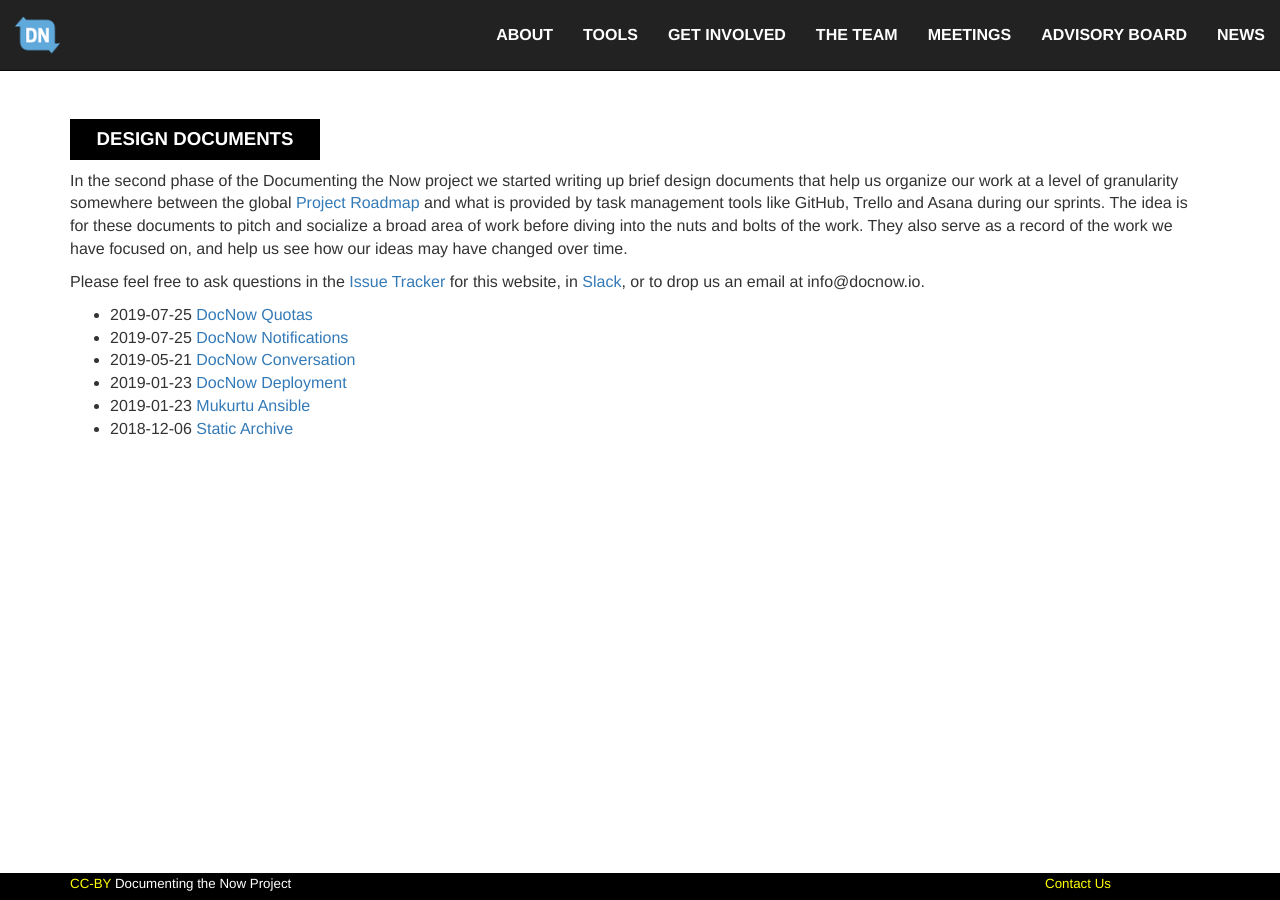
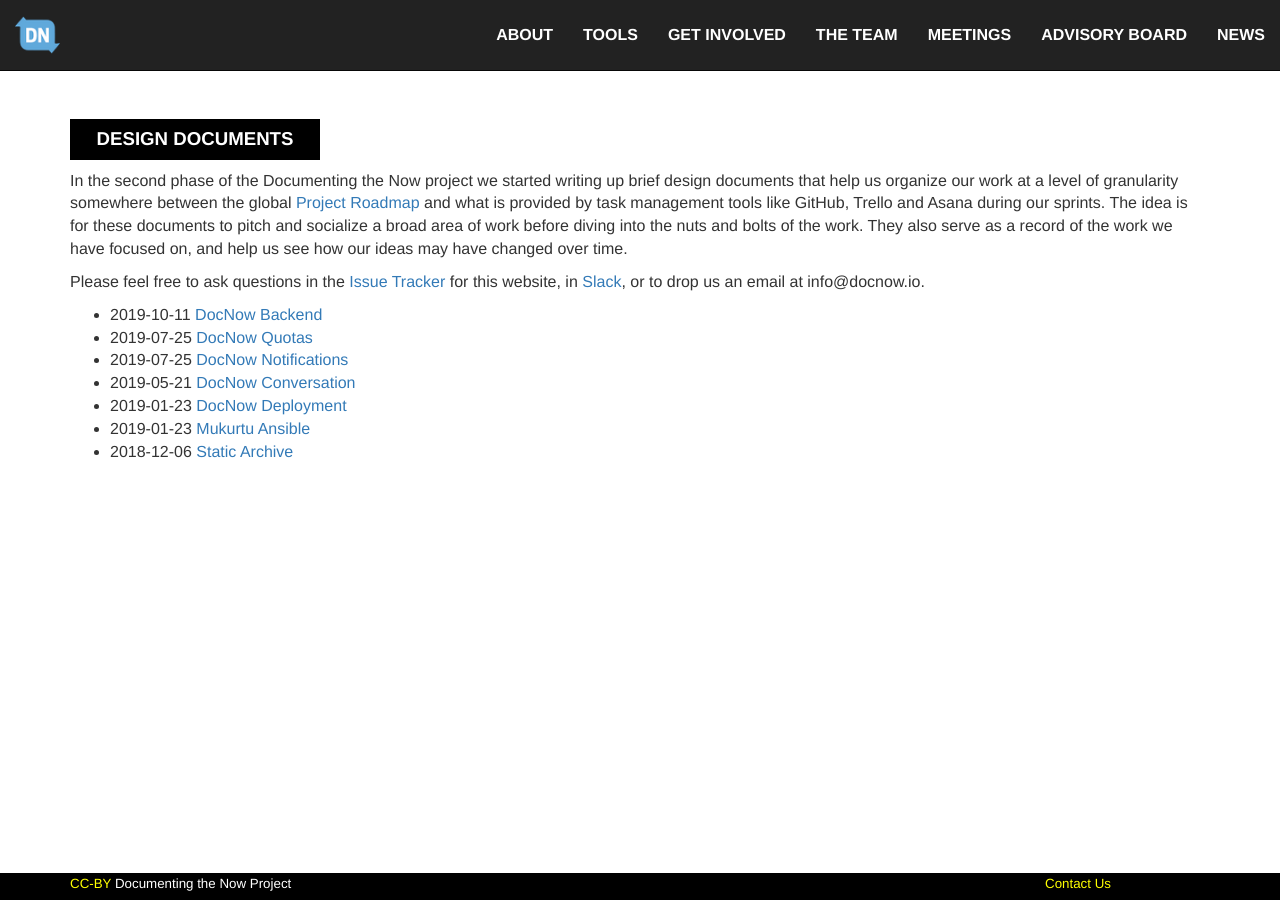
Before and after one commit to DocNow/docnow.github.io, a Jekyll site: the page built from design/index.md, in a window 1280 px wide. Built offline with Jekyll 4.4.1, drawn with Linux system fonts in a browser that asks for light colours.

Commit message:
added toc

```diff
--- a/design/index.md
+++ b/design/index.md
@@ -16,6 +16,7 @@
 Please feel free to ask questions in the [Issue Tracker] for this website, in
 [Slack], or to drop us an email at info@docnow.io.
 
+* 2019-10-11 [DocNow Backend](2019-10-11-backend)
 * 2019-07-25 [DocNow Quotas](2019-07-25-quotas)
 * 2019-07-25 [DocNow Notifications](2019-07-25-notifications)
 * 2019-05-21 [DocNow Conversation](2019-05-21-conversation)
```
